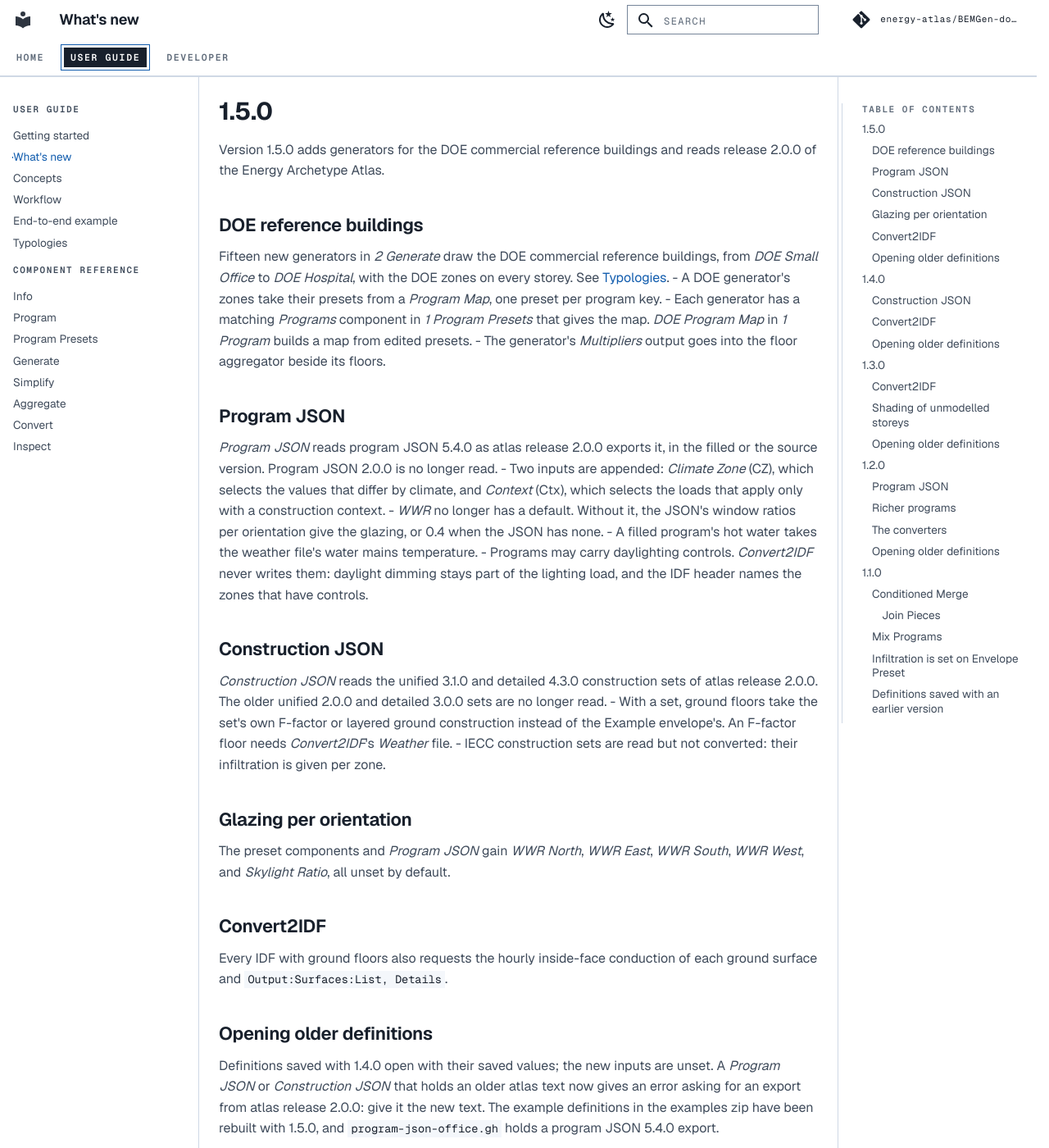
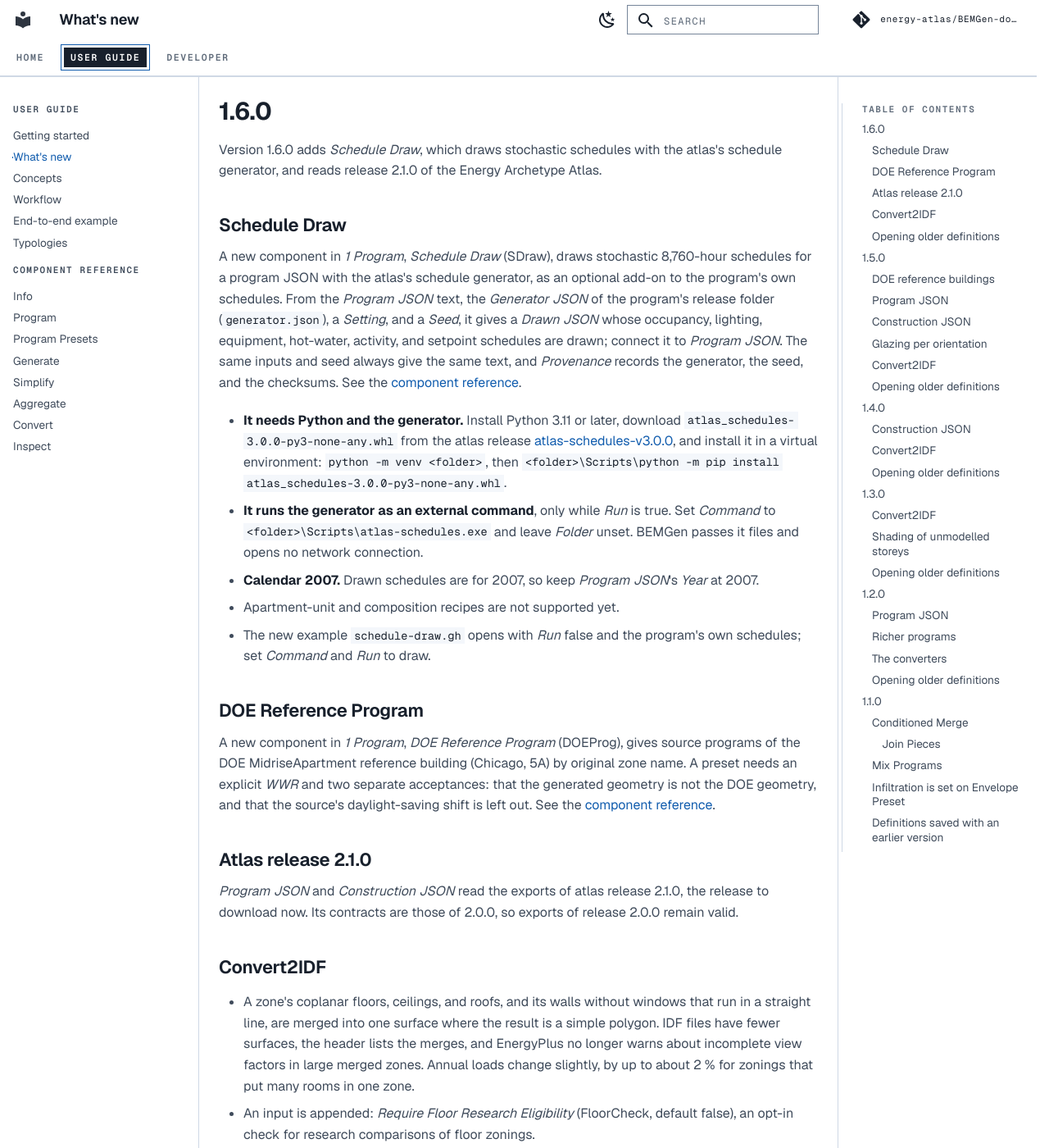
Before and after one commit to Energy-Atlas/BEMGen-docs, an MkDocs documentation site: the page built from docs/user/whats-new.md, in a window 1280 px wide and 1400 px high, scrolled down 212 px. Shown: the whole window at 82% size. Built offline with MkDocs 1.6.1 and Material for MkDocs 9.7.7, drawn with Linux system fonts in a browser that asks for light colours; comment, search, counter and statistics services are not loaded; some of the changed text lies outside the part shown.

Commit message:
docs(user): describe schedule draw, doe reference program, atlas release 2.1.0, and the 1.6.0 release files

```diff
--- a/docs/user/whats-new.md
+++ b/docs/user/whats-new.md
@@ -1,6 +1,38 @@
 # What's new
 
-This page says what each version changed and what to do about definitions saved with an earlier one. The other pages of this guide describe version 1.5.0.
+This page says what each version changed and what to do about definitions saved with an earlier one. The other pages of this guide describe version 1.6.0.
+
+## 1.6.0
+
+Version 1.6.0 adds *Schedule Draw*, which draws stochastic schedules with the atlas's schedule generator, and reads release 2.1.0 of the Energy Archetype Atlas.
+
+### Schedule Draw
+
+A new component in *1 Program*, *Schedule Draw* (SDraw), draws stochastic 8,760-hour schedules for a program JSON with the atlas's schedule generator, as an optional add-on to the program's own schedules. From the *Program JSON* text, the *Generator JSON* of the program's release folder (`generator.json`), a *Setting*, and a *Seed*, it gives a *Drawn JSON* whose occupancy, lighting, equipment, hot-water, activity, and setpoint schedules are drawn; connect it to *Program JSON*. The same inputs and seed always give the same text, and *Provenance* records the generator, the seed, and the checksums. See the [component reference](components/program.md#schedule-draw).
+
+- **It needs Python and the generator.** Install Python 3.11 or later, download `atlas_schedules-3.0.0-py3-none-any.whl` from the atlas release [atlas-schedules-v3.0.0](https://github.com/Energy-Atlas/archetype-atlas/releases/tag/atlas-schedules-v3.0.0), and install it in a virtual environment: `python -m venv <folder>`, then `<folder>\Scripts\python -m pip install atlas_schedules-3.0.0-py3-none-any.whl`.
+- **It runs the generator as an external command**, only while *Run* is true. Set *Command* to `<folder>\Scripts\atlas-schedules.exe` and leave *Folder* unset. BEMGen passes it files and opens no network connection.
+- **Calendar 2007.** Drawn schedules are for 2007, so keep *Program JSON*'s *Year* at 2007.
+- Apartment-unit and composition recipes are not supported yet.
+- The new example `schedule-draw.gh` opens with *Run* false and the program's own schedules; set *Command* and *Run* to draw.
+
+### DOE Reference Program
+
+A new component in *1 Program*, *DOE Reference Program* (DOEProg), gives source programs of the DOE MidriseApartment reference building (Chicago, 5A) by original zone name. A preset needs an explicit *WWR* and two separate acceptances: that the generated geometry is not the DOE geometry, and that the source's daylight-saving shift is left out. See the [component reference](components/program.md#doe-reference-program).
+
+### Atlas release 2.1.0
+
+*Program JSON* and *Construction JSON* read the exports of atlas release 2.1.0, the release to download now. Its contracts are those of 2.0.0, so exports of release 2.0.0 remain valid.
+
+### Convert2IDF
+
+- A zone's coplanar floors, ceilings, and roofs, and its walls without windows that run in a straight line, are merged into one surface where the result is a simple polygon. IDF files have fewer surfaces, the header lists the merges, and EnergyPlus no longer warns about incomplete view factors in large merged zones. Annual loads change slightly, by up to about 2 % for zonings that put many rooms in one zone.
+- An input is appended: *Require Floor Research Eligibility* (FloorCheck, default false), an opt-in check for research comparisons of floor zonings.
+- Floors made of two rectangles that meet at one corner now convert, and tiny internal masses from rounding are no longer written.
+
+### Opening older definitions
+
+Definitions saved with 1.5.0 open with their saved values, with *Require Floor Research Eligibility* false. The example definitions in the examples zip have been rebuilt with 1.6.0, and `schedule-draw.gh` is new.
 
 ## 1.5.0
 
```
Also changed, not shown: docs/user/concepts.md (+1 -1 lines), docs/user/getting-started.md (+5 -5 lines), docs/user/index.md (+1 -1 lines), docs/user/typologies.md (+3 -2 lines), docs/user/workflow.md (+2 -1 lines).
